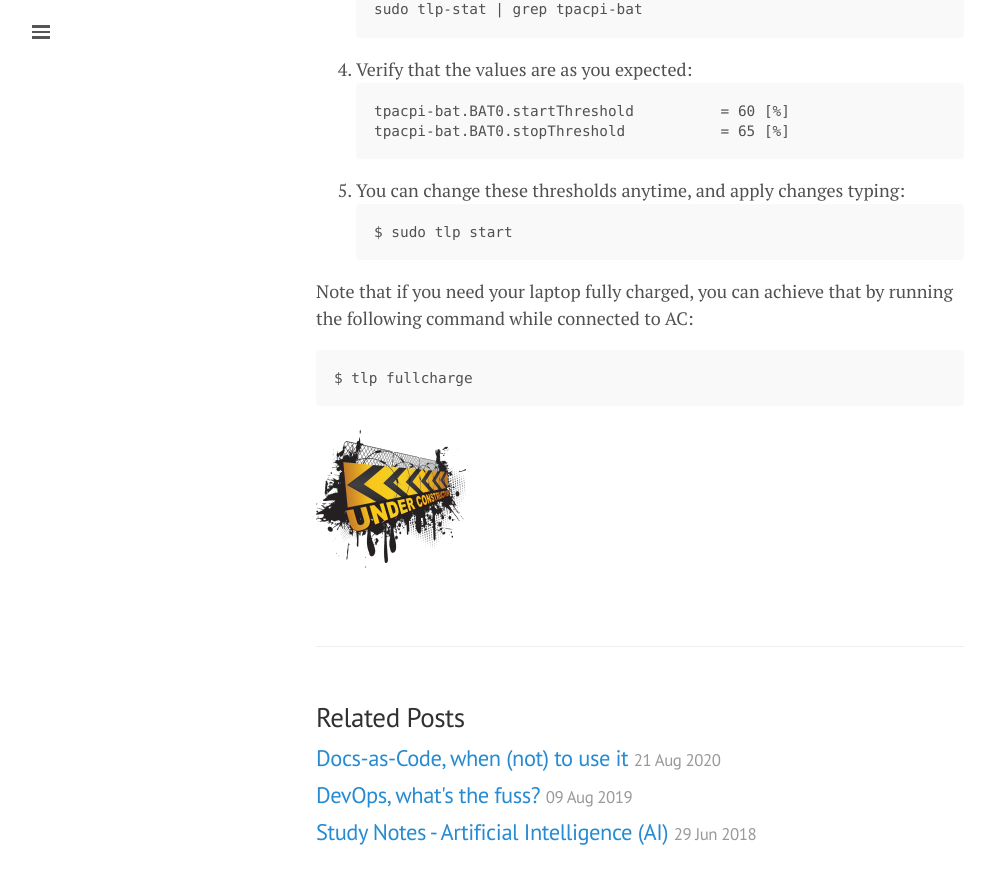
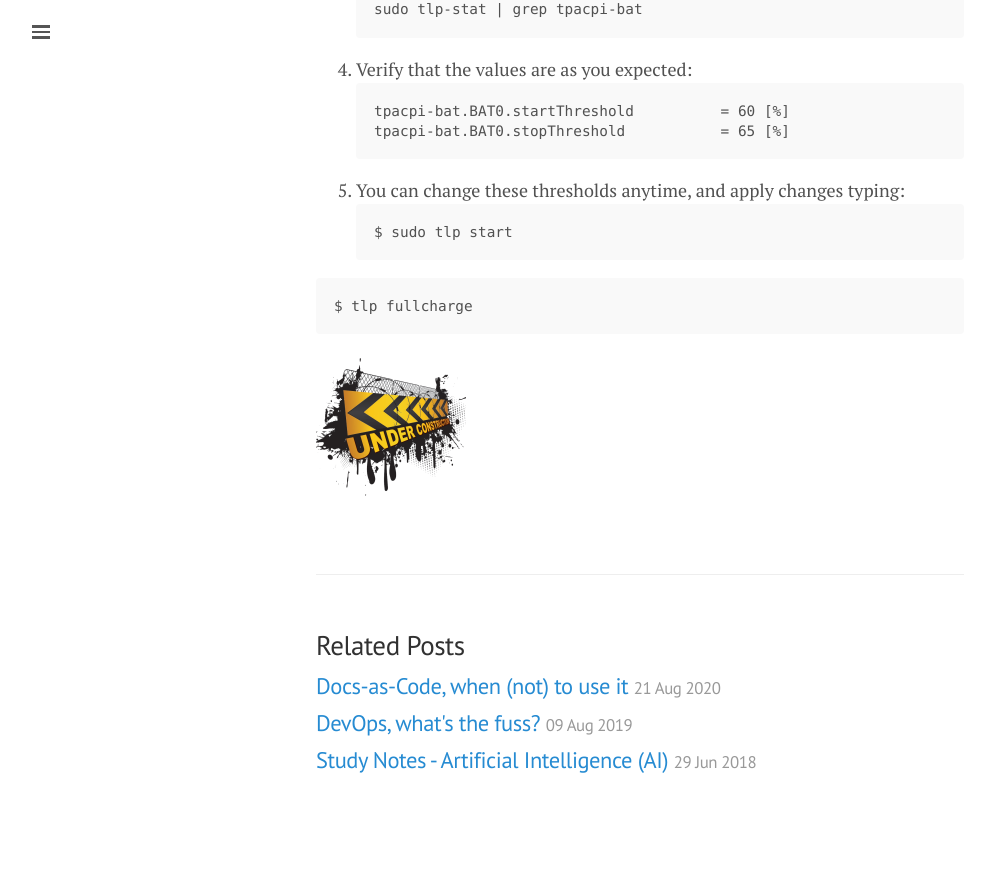
Before and after one commit to lgeurts/lgeurts.github.io, a Jekyll site: the page built from _posts/2021-10-15-ubuntu-setup-notes-for-x1-carbon-gen8.md, in a window 1280 px wide and 900 px high, scrolled down 4348 px. Shown: the top 884 px of the window, without its empty margins (0-984 px from the left). Built offline with Jekyll 4.4.1, drawn with Linux system fonts in a browser that asks for light colours; nearby versions of some CDN libraries; comment, search, counter and statistics services are not loaded; after the commit the page ends 5176 px from its top, so only the background shows below that; some of the changed lines change nothing that is shown; some of the changed text lies outside the part shown.

Commit message:
Update 2021-10-15-ubuntu-setup-notes-for-x1-carbon-gen8.md

````diff
--- a/_posts/2021-10-15-ubuntu-setup-notes-for-x1-carbon-gen8.md
+++ b/_posts/2021-10-15-ubuntu-setup-notes-for-x1-carbon-gen8.md
@@ -9,7 +9,7 @@
 
 <img src="/assets/groovy-gorilla.png" width="654">
 
-## BIOS settings
+## Custom BIOS settings
 
 The BIOS has 2 Sleep State options, which you can find in Config > Power > Sleep State.
 
@@ -152,7 +152,7 @@
 $ sudo tlp start
 ```
 
-Note that if you need your laptop fully charged, you can achieve that by running the following command while connected to AC:
+[^1]: Note that if you need your laptop fully charged, you can achieve that by running the following command while connected to AC:
 ```
 $ tlp fullcharge
 ```
````
